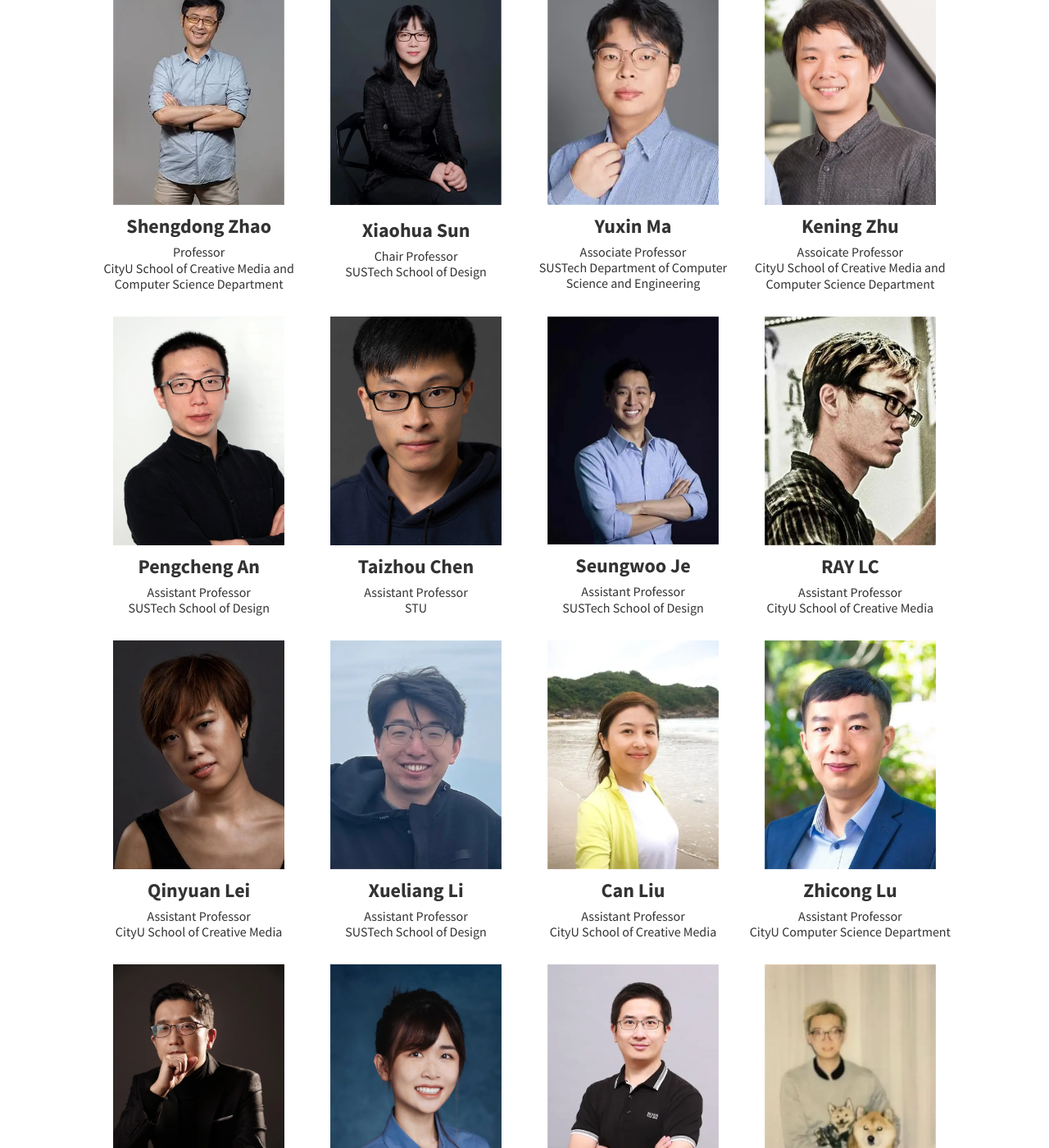
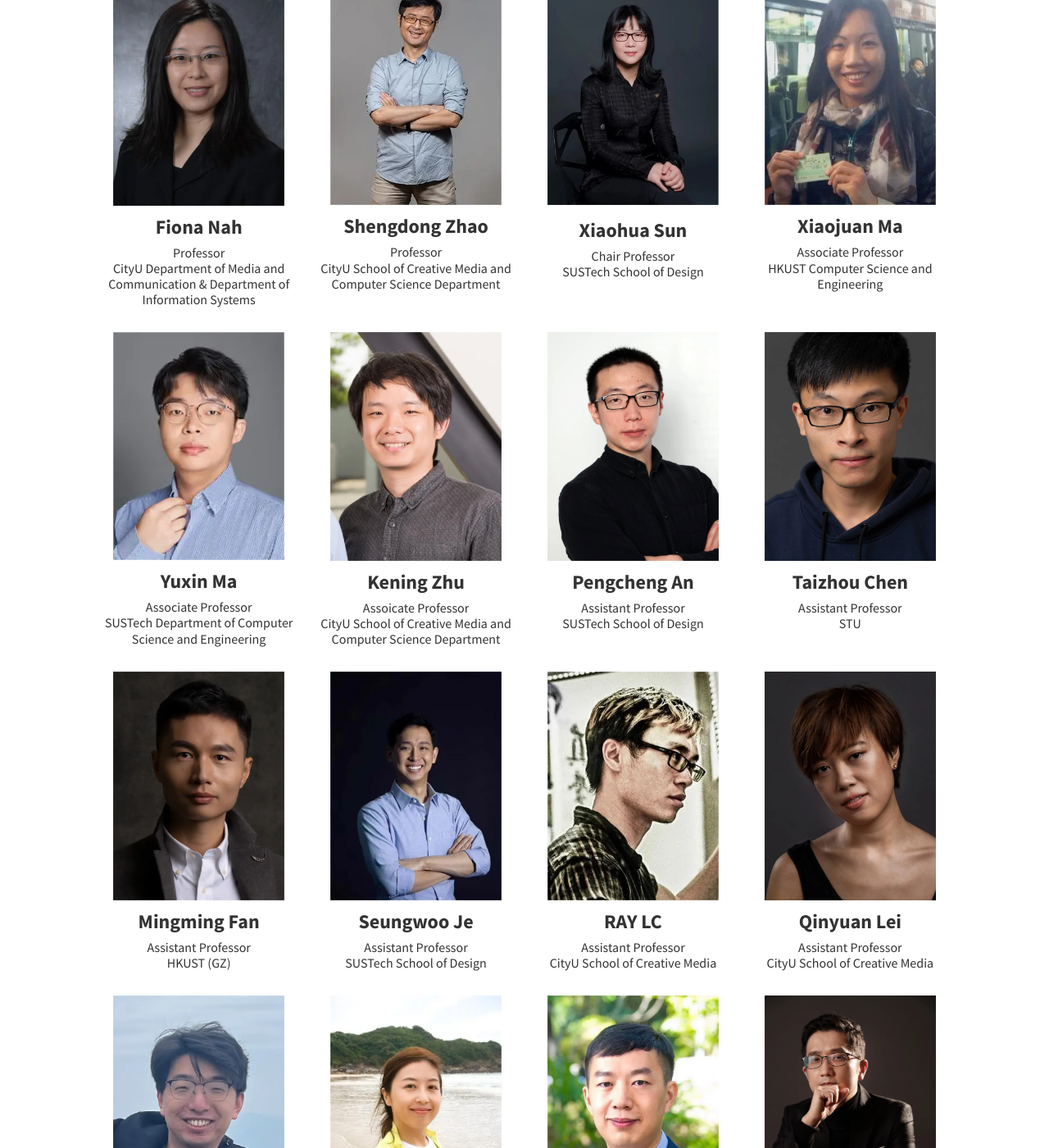
Before and after one commit to Immersive-Design-Group/GBAHCI, a Jekyll site: the page built from pages/faculty.md, in a window 1280 px wide and 1400 px high, scrolled down 575 px. Shown: the whole window at 82% size. Built offline with Jekyll 4.4.1, drawn with Linux system fonts in a browser that asks for light colours; a script that is not in the unit is left out; some of the changed text lies outside the part shown.

Commit message:
Update Faculty

```diff
--- a/pages/faculty.md
+++ b/pages/faculty.md
@@ -26,11 +26,26 @@ position: 2
     <div class="logo-react-grid-item">
         <img src="\assets\img\UM.png" alt="faculty" />
     </div>
+    <div class="logo-react-grid-item">
+        <img src="\assets\img\HKUST.webp" alt="faculty" />
+    </div>
+    <div class="logo-react-grid-item">
+        <img src="\assets\img\SYSU.webp" alt="faculty" />
+    </div>
 </div>
 
 ---
 
 <div class="figure-grid">
+    <div class="figure-grid-item">
+        <a href="https://scholars.cityu.edu.hk/en/persons/fui-hoon-nah(e1d09bdd-d6a7-4b06-b4af-a498bfe1e8cd).html" target="_blank"  class="image">
+        <img src="\faculty\Fiona_Nah.webp" alt="faculty" />
+        </a>
+        <p class="image-caption">
+            <strong>Fiona Nah</strong><br/>
+            <span class="details">Professor<br/>CityU Department of Media and Communication & Department of Information Systems</span>
+        </p>
+    </div>
     <div class="figure-grid-item">
         <a href="https://shengdongzhao.com/" target="_blank"  class="image">
         <img src="\faculty\prof.zhao.webp" alt="faculty" />
@@ -45,6 +60,15 @@ position: 2
         <p class="image-caption">
             <strong>Xiaohua Sun</strong><br/>
             <span class="details">Chair Professor<br/>SUSTech School of Design</span>
+        </p>
+    </div>
+    <div class="figure-grid-item">
+        <a href="https://home.cse.ust.hk/~mxj/" target="_blank"  class="image">
+        <img src="\faculty\profileIM-XM7.webp" alt="faculty" />
+        </a>
+        <p class="image-caption">
+            <strong>Xiaojuan Ma</strong><br/>
+            <span class="details">Associate Professor<br/>HKUST Computer Science and Engineering</span>
         </p>
     </div>
     <div class="figure-grid-item">
@@ -81,6 +105,15 @@ position: 2
         <p class="image-caption">
             <strong>Taizhou Chen</strong><br/>
             <span class="details">Assistant Professor<br/>STU</span>
+        </p>
+    </div>
+    <div class="figure-grid-item">
+        <a href="https://www.mingmingfan.com/lab/" target="_blank"  class="image">
+        <img src="\faculty\mingming-fan-low-res-800-800.webp" alt="faculty" />
+        </a>
+        <p class="image-caption">
+            <strong>Mingming Fan</strong><br/>
+            <span class="details">Assistant Professor<br/>HKUST (GZ)</span>
         </p>
     </div>
     <div class="figure-grid-item">
@@ -156,6 +189,15 @@ position: 2
         </p>
     </div>
     <div class="figure-grid-item">
+        <a href="https://zhenhuipeng.com/" target="_blank"  class="image">
+        <img src="\faculty\me-d.webp" alt="faculty" />
+        </a>
+        <p class="image-caption">
+            <strong>Zhenhui Peng</strong><br/>
+            <span class="details">Assistant Professor<br/>SYSU School of Artificial Intelligence</span>
+        </p>
+    </div>
+    <div class="figure-grid-item">
         <a href="https://www.hailiang-design.com/" target="_blank"  class="image">
         <img src="\faculty\hailiang.webp" alt="faculty" />
         </a>
```
Also changed, not shown: index.md (+6 -0 lines), pages/about.md (+6 -0 lines), pages/publications.md (+36 -0 lines), assets/img/HKUST.webp (added), assets/img/SYSU.webp (added), faculty/Fiona_Nah.webp (added), faculty/me-d.webp (added), faculty/mingming-fan-low-res-800-800.webp (added), faculty/profileIM-XM7.webp (added).
